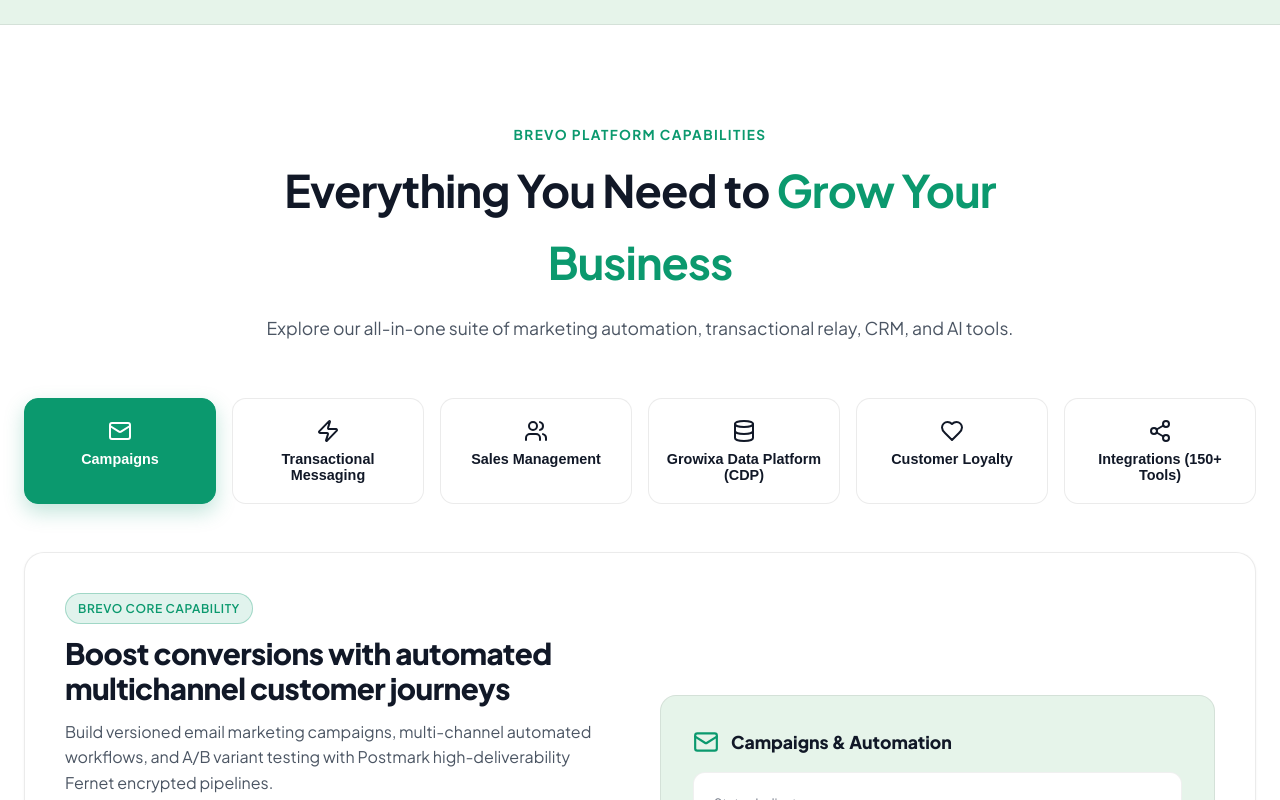
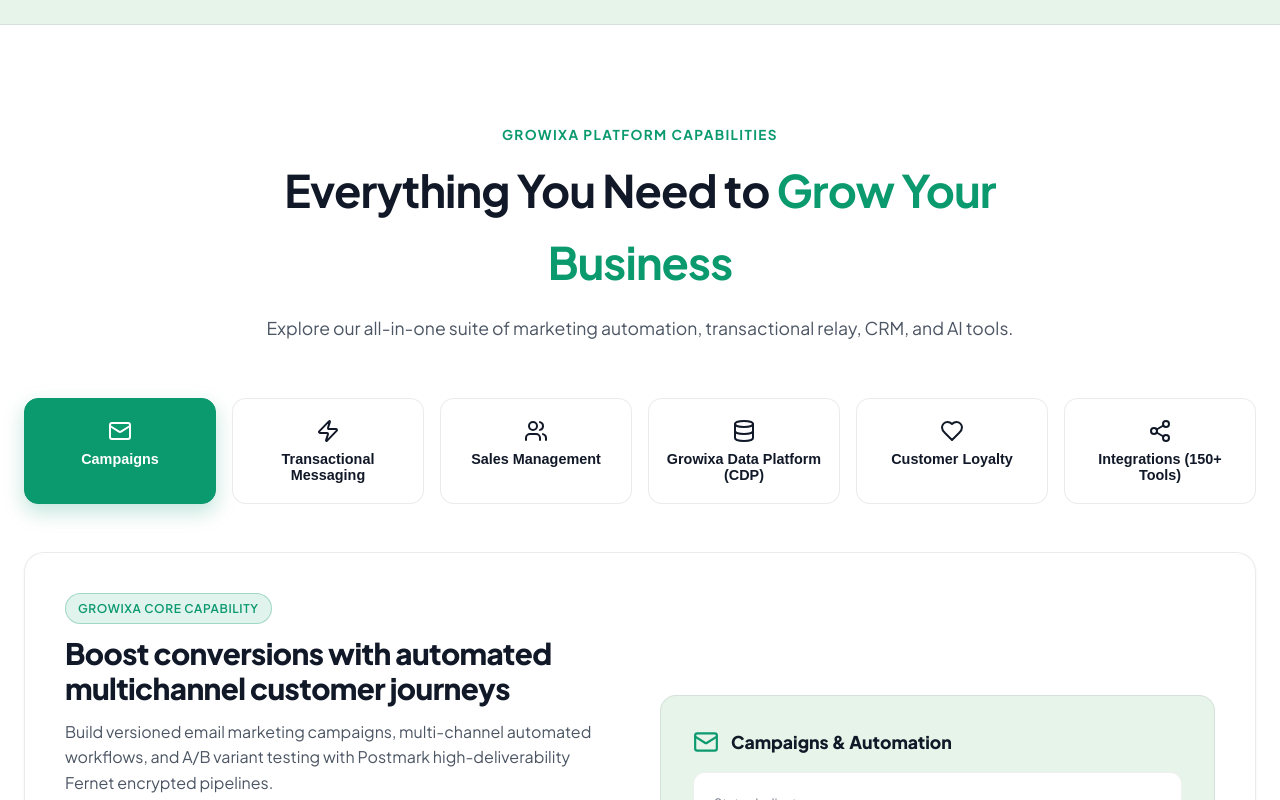
Before and after one commit to Itssushmasharma/demo_growixa, a React (Vite) app: page / in a window 1280 px wide. Shown: the part 740-1540 px from the top of the page. Built offline with nearby package versions, Linux system fonts and the light colour scheme.

Commit message:
fix: Update all website text references to Growixa platform name

```diff
--- a/src/components/BrevoCapabilities.jsx
+++ b/src/components/BrevoCapabilities.jsx
@@ -106,7 +106,7 @@
         {/* Header */}
         <div style={{ textAlign: 'center', maxWidth: '800px', margin: '0 auto 3.5rem auto' }}>
           <span style={{ fontSize: '0.85rem', fontWeight: 700, textTransform: 'uppercase', letterSpacing: '0.1em', color: '#0B996E' }}>
-            Brevo Platform Capabilities
+            Growixa Platform Capabilities
           </span>
           <h2 style={{ fontSize: 'clamp(2rem, 3.5vw, 3rem)', marginTop: '0.5rem', marginBottom: '1rem' }}>
             Everything You Need to <span style={{ color: '#0B996E' }}>Grow Your Business</span>
@@ -159,7 +159,7 @@
             <div style={{ display: 'grid', gridTemplateColumns: 'repeat(auto-fit, minmax(320px, 1fr))', gap: '2.5rem', alignItems: 'center' }}>
               <div>
                 <span className="status-pill status-pill-done" style={{ fontSize: '0.75rem', marginBottom: '0.75rem' }}>
-                  Brevo Core Capability
+                  Growixa Core Capability
                 </span>
                 <h3 style={{ fontSize: '1.85rem', fontWeight: 800, marginBottom: '0.75rem', lineHeight: 1.2 }}>
                   {current.headline}
--- a/src/components/BrevoPricing.jsx
+++ b/src/components/BrevoPricing.jsx
@@ -98,7 +98,7 @@
         {/* Header (Matching Photo 1) */}
         <div style={{ textAlign: 'center', maxWidth: '820px', margin: '0 auto 3rem auto' }}>
           <span style={{ fontSize: '0.85rem', fontWeight: 700, textTransform: 'uppercase', letterSpacing: '0.1em', color: '#0B996E' }}>
-            Brevo Official Pricing Matrix (brevo.com/pricing/)
+            Growixa Official Pricing Matrix (growixa.com/pricing/)
           </span>
           <h2 style={{ fontSize: 'clamp(2rem, 3.5vw, 3rem)', marginTop: '0.5rem', marginBottom: '1rem' }}>
             Simple, Predictable <span style={{ color: '#0B996E' }}>Plans for Every Stage</span>
@@ -419,7 +419,7 @@
                 <div>✓ Basic reporting & analytics</div>
                 <div>✓ 24/7 Email support</div>
                 <div style={{ color: '#6B7280', fontSize: '0.775rem', marginTop: '0.5rem', borderTop: '1px solid #F3F4F6', paddingTop: '0.5rem' }}>
-                  ⊞ No Brevo logo (+{formatPrice(brandingCost)}/mo)
+                  ⊞ No Growixa logo (+{formatPrice(brandingCost)}/mo)
                 </div>
               </div>
             </div>
@@ -436,7 +436,7 @@
                 <div style={{ color: '#0B996E', fontWeight: 700 }}>◆ AI Send Time Optimization</div>
                 <div>✓ Web & event tracking</div>
                 <div>✓ Landing pages (1 page included)</div>
-                <div style={{ fontWeight: 700, color: '#0B996E' }}>✓ No Brevo/Growixa logo</div>
+                <div style={{ fontWeight: 700, color: '#0B996E' }}>✓ No Growixa logo</div>
                 <div>✓ Phone & live chat support</div>
               </div>
             </div>
@@ -466,7 +466,7 @@
               <div style={{ display: 'flex', flexDirection: 'column', gap: '0.7rem', fontSize: '0.85rem', color: '#374151' }}>
                 <div>✓ Multi-account management</div>
                 <div>✓ Custom database objects</div>
-                <div>✓ Brevo / Growixa Mobile Wallet</div>
+                <div>✓ Growixa Mobile Wallet</div>
                 <div>✓ Custom loyalty engine</div>
                 <div>✓ Custom data integrations</div>
                 <div>✓ Dedicated IP address</div>
--- a/src/components/ProductSuiteTabs.jsx
+++ b/src/components/ProductSuiteTabs.jsx
@@ -23,7 +23,7 @@
     {
       id: 'marketing',
       title: 'Marketing Platform Suite',
-      badge: 'Brevo-Style Campaign Engine',
+      badge: 'Growixa Multi-Channel Engine',
       icon: Mail,
       color: '#10B981',
       tagline: 'Connect across every customer touchpoint with unified campaign intelligence.',
@@ -106,7 +106,7 @@
             5 Integrated <span className="gradient-text">Growth Platforms in One</span>
           </h2>
           <p style={{ color: 'var(--text-secondary)', fontSize: '1.1rem' }}>
-            Replace 5 separate subscriptions (Brevo, Mailchimp, Apollo, Hubspot, Twilio) with Growixa's unified engine.
+            Replace 5 separate subscriptions (Mailchimp, Apollo, Hubspot, Twilio, Postmark) with Growixa's unified engine.
           </p>
         </div>
 
```
